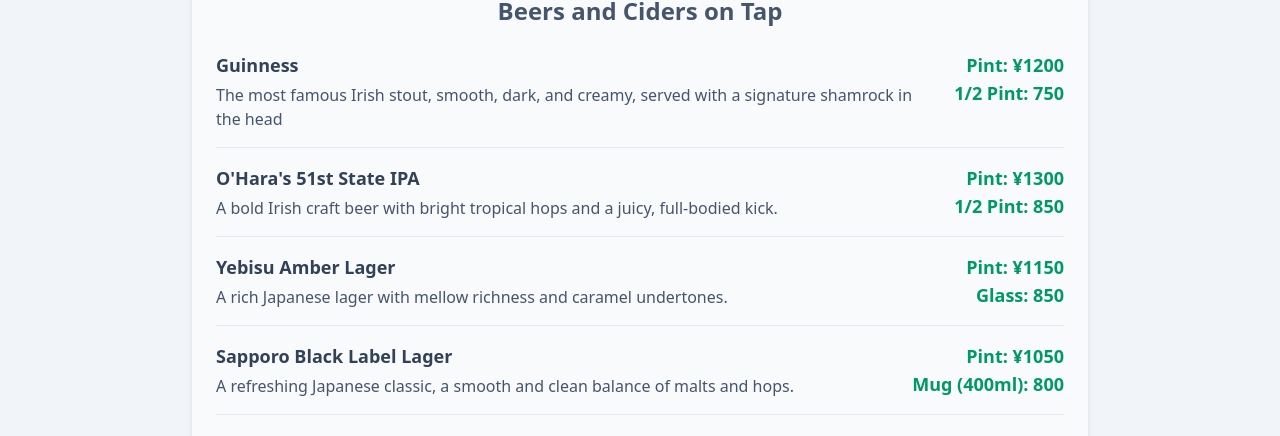
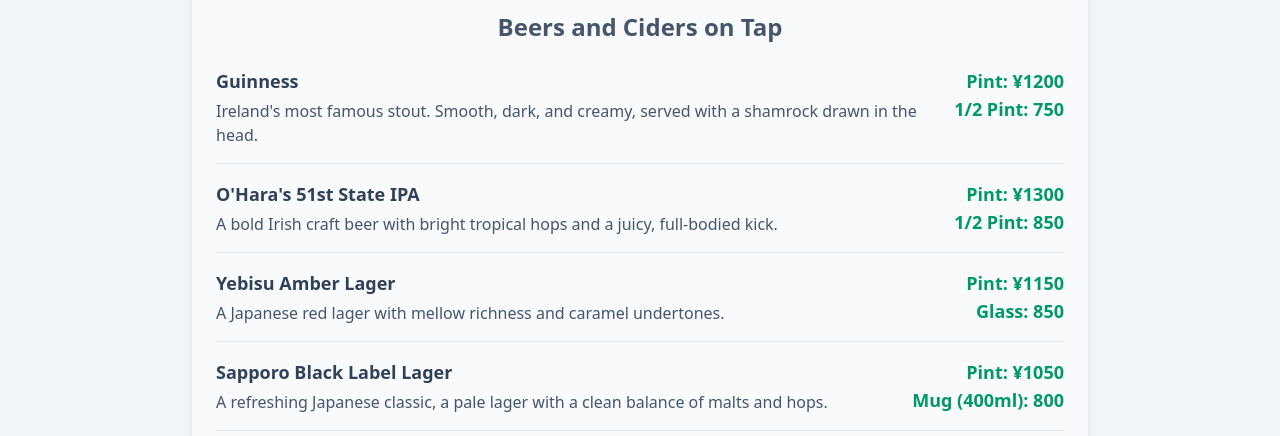
Before and after one commit to Ged-Miner/irish-pub-site, a Next.js app: page / in a window 1280 px wide. Shown: the part 1045-1481 px from the top of the page. Built offline with nearby package versions, Linux system fonts and the light colour scheme.

Commit message:
update menu text and top margin for components

```diff
--- a/src/app/page.tsx
+++ b/src/app/page.tsx
@@ -11,10 +11,10 @@
     {
       name: "Beers and Ciders on Tap",
       items: [
-        { name: "Guinness", description: "The most famous Irish stout, smooth, dark, and creamy, served with a signature shamrock in the head", price1: "Pint: ¥1200", price2: "1/2 Pint: 750" },
+        { name: "Guinness", description: "Ireland's most famous stout. Smooth, dark, and creamy, served with a shamrock drawn in the head.", price1: "Pint: ¥1200", price2: "1/2 Pint: 750" },
         { name: "O'Hara's 51st State IPA", description: "A bold Irish craft beer with bright tropical hops and a juicy, full-bodied kick.", price1: "Pint: ¥1300", price2: "1/2 Pint: 850" },
-        { name: "Yebisu Amber Lager", description: "A rich Japanese lager with mellow richness and caramel undertones.", price1: "Pint: ¥1150", price2: "Glass: 850" },
-        { name: "Sapporo Black Label Lager", description: "A refreshing Japanese classic, a smooth and clean balance of malts and hops.", price1: "Pint: ¥1050", price2: "Mug (400ml): 800" },
+        { name: "Yebisu Amber Lager", description: "A Japanese red lager with mellow richness and caramel undertones.", price1: "Pint: ¥1150", price2: "Glass: 850" },
+        { name: "Sapporo Black Label Lager", description: "A refreshing Japanese classic, a pale lager with a clean balance of malts and hops.", price1: "Pint: ¥1050", price2: "Mug (400ml): 800" },
         { name: "Magners Cider", description: "Ireland's oldest cider, crafted with fresh apples for a light and crisp taste.", price1: "Pint: ¥1200", price2: "1/2 Pint: 750" }
       ]
     },
--- a/src/components/Menu.tsx
+++ b/src/components/Menu.tsx
@@ -23,7 +23,7 @@
 
   return (
     <section id="menu" className="py-16 px-4 bg-slate-100">
-      <div className="max-w-4xl mx-auto">
+      <div className="max-w-4xl mx-auto mt-4">
         <h2 className="text-3xl md:text-4xl font-bold text-center text-gray-800 mb-8">
           Drink Menu
         </h2>
--- a/src/components/PhotoGallery.tsx
+++ b/src/components/PhotoGallery.tsx
@@ -22,7 +22,7 @@
 
   return (
     <section id="food" className="py-16 px-4 bg-slate-100">
-      <div className="max-w-6xl mx-auto">
+      <div className="max-w-6xl mx-auto mt-4">
         <h2 className="text-3xl md:text-4xl font-bold text-center text-emerald-950 mb-8">
           Food Menu
         </h2>
```
